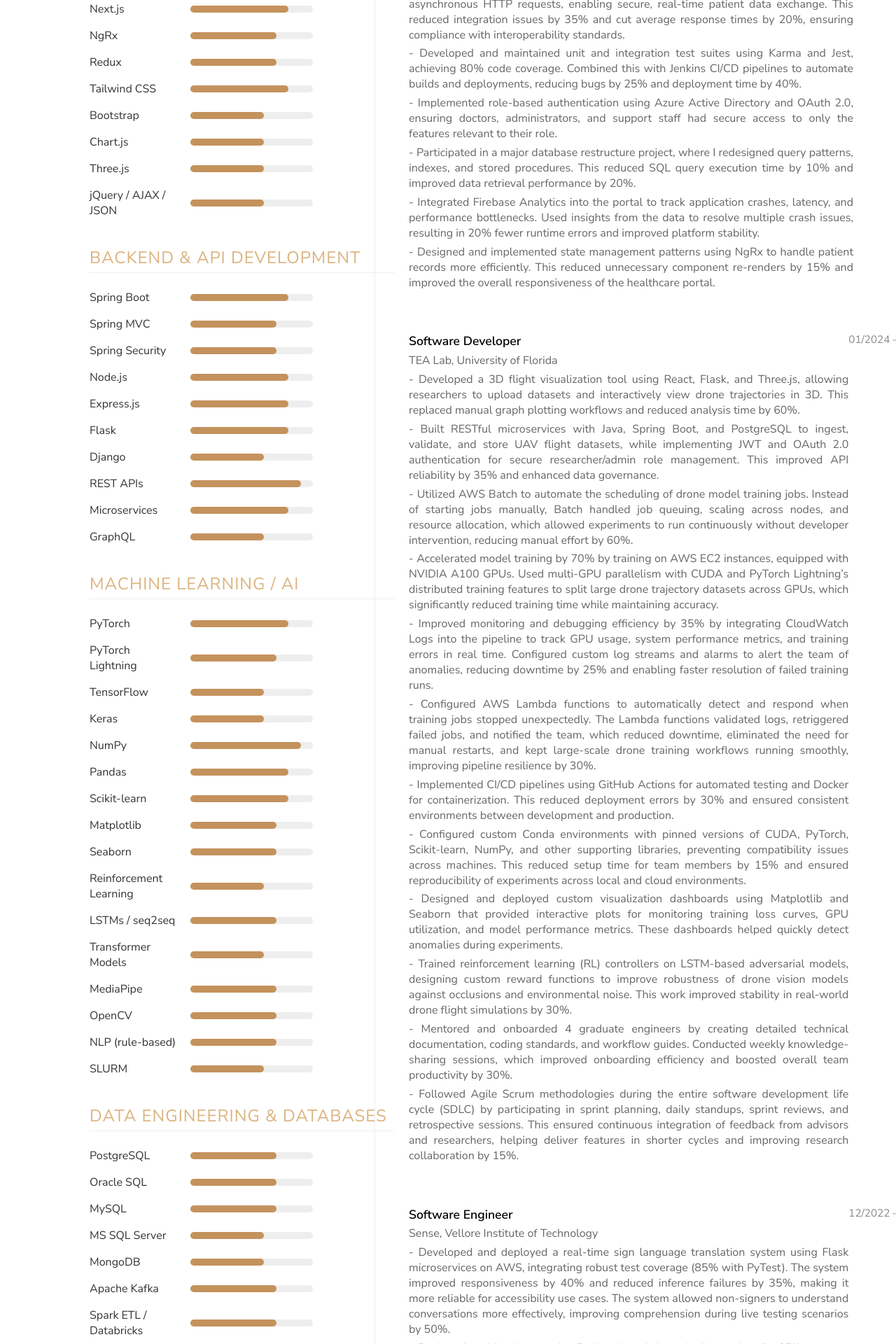
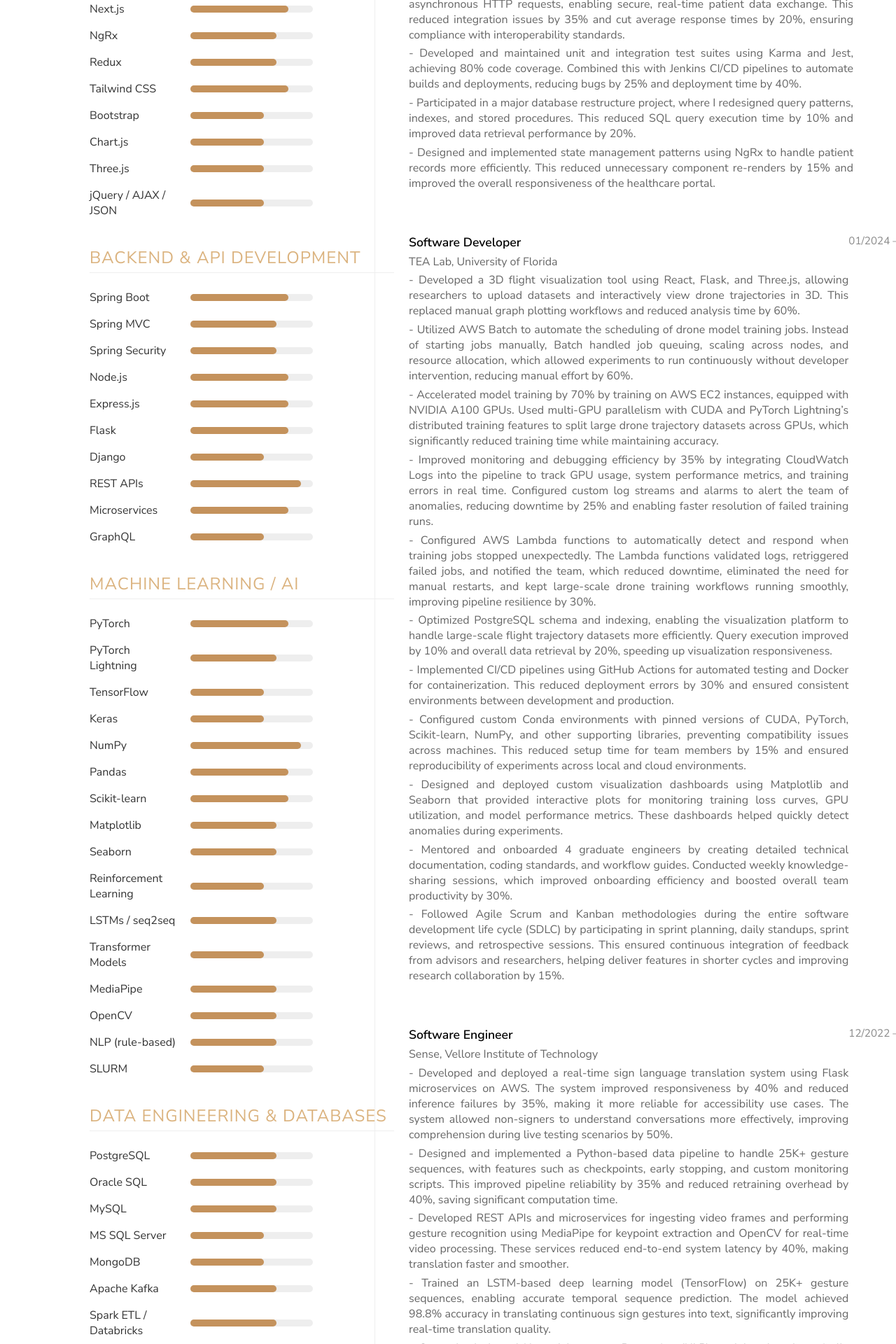
Before and after one commit to NadimintiSujan/sujan-portfolio, a React (Create React App) app: page /resume in a window 1280 px wide. Shown: the part 900-2820 px from the top of the page at 70% size. Built offline with nearby package versions, Linux system fonts and the light colour scheme; a web font is replaced by a local one.

Commit message:
Update Resume.js

```diff
--- a/src/pages/Resume.js
+++ b/src/pages/Resume.js
@@ -182,12 +182,8 @@ const Resume = () => {
                 by 20%, ensuring compliance with interoperability standards.</p>
                 <p>- Developed and maintained unit and integration test suites using Karma and Jest, achieving 80% code coverage. Combined this
                 with Jenkins CI/CD pipelines to automate builds and deployments, reducing bugs by 25% and deployment time by 40%.</p>
-                <p>- Implemented role-based authentication using Azure Active Directory and OAuth 2.0, ensuring doctors, administrators, and
-                support staff had secure access to only the features relevant to their role.</p>
                 <p>- Participated in a major database restructure project, where I redesigned query patterns, indexes, and stored procedures. This
                 reduced SQL query execution time by 10% and improved data retrieval performance by 20%.</p>
-                <p>- Integrated Firebase Analytics into the portal to track application crashes, latency, and performance bottlenecks. Used insights
-                from the data to resolve multiple crash issues, resulting in 20% fewer runtime errors and improved platform stability.</p>
                 <p>- Designed and implemented state management patterns using NgRx to handle patient records more efficiently. This reduced
                 unnecessary component re-renders by 15% and improved the overall responsiveness of the healthcare portal.</p>
               </div>
@@ -199,19 +195,16 @@ const Resume = () => {
                 <strong>Software Developer</strong>
                 <p>TEA Lab, University of Florida</p>
                 <p>- Developed a 3D flight visualization tool using React, Flask, and Three.js, allowing researchers to upload datasets and interactively view drone trajectories in 3D. This replaced manual graph plotting workflows and reduced analysis time by 60%.</p>
-                <p>- Built RESTful microservices with Java, Spring Boot, and PostgreSQL to ingest, validate, and store UAV flight datasets, while
-                implementing JWT and OAuth 2.0 authentication for secure researcher/admin role management. This improved API
-                reliability by 35% and enhanced data governance.</p>
                 <p>- Utilized AWS Batch to automate the scheduling of drone model training jobs. Instead of starting jobs manually, Batch handled job queuing, scaling across nodes, and resource allocation, which allowed experiments to run continuously without developer intervention, reducing manual effort by 60%.</p>
                 <p>- Accelerated model training by 70% by training on AWS EC2 instances, equipped with NVIDIA A100 GPUs. Used multi-GPU parallelism with CUDA and PyTorch Lightning’s distributed training features to split large drone trajectory datasets across GPUs, which significantly reduced training time while maintaining accuracy.</p>
                 <p>- Improved monitoring and debugging efficiency by 35% by integrating CloudWatch Logs into the pipeline to track GPU usage, system performance metrics, and training errors in real time. Configured custom log streams and alarms to alert the team of anomalies, reducing downtime by 25% and enabling faster resolution of failed training runs.</p>
                 <p>- Configured AWS Lambda functions to automatically detect and respond when training jobs stopped unexpectedly. The Lambda functions validated logs, retriggered failed jobs, and notified the team, which reduced downtime, eliminated the need for manual restarts, and kept large-scale drone training workflows running smoothly, improving pipeline resilience by 30%.</p>
+                <p>- Optimized PostgreSQL schema and indexing, enabling the visualization platform to handle large-scale flight trajectory datasets more efficiently. Query execution improved by 10% and overall data retrieval by 20%, speeding up visualization responsiveness.</p>
                 <p>- Implemented CI/CD pipelines using GitHub Actions for automated testing and Docker for containerization. This reduced deployment errors by 30% and ensured consistent environments between development and production.</p>
                 <p>- Configured custom Conda environments with pinned versions of CUDA, PyTorch, Scikit-learn, NumPy, and other supporting libraries, preventing compatibility issues across machines. This reduced setup time for team members by 15% and ensured reproducibility of experiments across local and cloud environments.</p>
                 <p>- Designed and deployed custom visualization dashboards using Matplotlib and Seaborn that provided interactive plots for monitoring training loss curves, GPU utilization, and model performance metrics. These dashboards helped quickly detect anomalies during experiments.</p>
-                <p>- Trained reinforcement learning (RL) controllers on LSTM-based adversarial models, designing custom reward functions to improve robustness of drone vision models against occlusions and environmental noise. This work improved stability in real-world drone flight simulations by 30%.</p>
                 <p>- Mentored and onboarded 4 graduate engineers by creating detailed technical documentation, coding standards, and workflow guides. Conducted weekly knowledge-sharing sessions, which improved onboarding efficiency and boosted overall team productivity by 30%.</p>
-                <p>- Followed Agile Scrum methodologies during the entire software development life cycle (SDLC) by participating in sprint planning, daily standups, sprint reviews, and retrospective sessions. This ensured continuous integration of feedback from advisors and researchers, helping deliver features in shorter cycles and improving research collaboration by 15%.</p>
+                <p>- Followed Agile Scrum and Kanban methodologies during the entire software development life cycle (SDLC) by participating in sprint planning, daily standups, sprint reviews, and retrospective sessions. This ensured continuous integration of feedback from advisors and researchers, helping deliver features in shorter cycles and improving research collaboration by 15%.</p>
               </div>
               <span>01/2024 – 05/2025</span>
             </div>
@@ -220,17 +213,14 @@ const Resume = () => {
               <div>
                 <strong>Software Engineer</strong>
                 <p>Sense, Vellore Institute of Technology</p>
-                <p>- Developed and deployed a real-time sign language translation system using Flask microservices on AWS, integrating robust
-                test coverage (85% with PyTest). The system improved responsiveness by 40% and reduced inference failures by 35%,
-                making it more reliable for accessibility use cases. The system allowed non-signers to understand conversations more
-                effectively, improving comprehension during live testing scenarios by 50%.</p>
+                <p>- Developed and deployed a real-time sign language translation system using Flask microservices on AWS. The system improved responsiveness by 40% and reduced inference failures by 35%,
+                making it more reliable for accessibility use cases. The system allowed non-signers to understand conversations more effectively, improving comprehension during live testing scenarios by 50%.</p>
                 <p>- Designed and implemented a Python-based data pipeline to handle 25K+ gesture sequences, with features such as checkpoints, early stopping, and custom monitoring scripts. This improved pipeline reliability by 35% and reduced retraining overhead by 40%, saving significant computation time.</p>
                 <p>- Developed REST APIs and microservices for ingesting video frames and performing gesture recognition using MediaPipe for keypoint extraction and OpenCV for real-time video processing. These services reduced end-to-end system latency by 40%, making translation faster and smoother.</p>
-                <p>- Trained an LSTM-based deep learning model (TensorFlow, Keras) on 25K+ gesture sequences, enabling accurate temporal sequence prediction. The model achieved 98.8% accuracy in translating continuous sign gestures into text, significantly improving real-time translation quality.</p>
+                <p>- Trained an LSTM-based deep learning model (TensorFlow) on 25K+ gesture sequences, enabling accurate temporal sequence prediction. The model achieved 98.8% accuracy in translating continuous sign gestures into text, significantly improving real-time translation quality.</p>
                 <p>- Created rule-based Natural Language Processing (NLP) modules that dynamically converted raw gesture sequences into grammatically correct text output. This ensured that translated sentences were more natural and context-aware for users.</p>
                 <p>- Implemented a responsive React frontend that displayed dynamic caption overlays on video feeds, ensuring that translated text appeared in sync with gestures. This improved readability by 25% and made the interface more accessible for users.</p>
                 <p>- Experimented with speech-to-text API to extend the system with live audio captioning, offering a combined accessibility solution for both hearing- and speech-impaired users.</p>
-                <p>- Built unit tests with PyTest to validate gesture recognition models and pipeline components, achieving 75% code coverage and catching multiple edge cases before deployment.</p>
                 <p>- Conducted usability studies with 20+ participants, including both signers and non-signers, to evaluate system performance and user experience. Gathered structured feedback that directly influenced UI/UX improvements, such as font sizes, overlay placement, and caption timing.</p>
               </div>
               <span>12/2022 – 06/2023</span>
@@ -254,7 +244,7 @@ const Resume = () => {
                 <p>Abbeysoft Technologies</p>
                 <p>- Designed and implemented Spring Boot microservices and REST APIs for a financial monitoring system workflows, enabling modular, reusable, and secure data exchange across backend services. This architecture improved maintainability and made it easier for multiple teams to extend features independently.</p>
                 <p>- Developed REST APIs to trigger Spark ETL jobs in Databricks, orchestrating ingestion and transformation of raw financial data stored in AWS S3. This automation eliminated repetitive manual processes, cutting data preparation effort by 30% and ensuring more consistent data availability for analytics.</p>
-                <p>- Created Kafka consumers to handle real-time fraud alerts, streaming them to frontend dashboards through WebSockets. This architecture delivered sub-2-second latency, improving fraud analyst responsiveness and reducing false negatives by enabling immediate investigation of suspicious activity.</p>
+                <p>- Created Kafka consumers to handle real-time fraud alerts, streaming them to frontend dashboards. This architecture delivered sub-2-second latency, improving fraud analyst responsiveness and reducing false negatives by enabling immediate investigation of suspicious activity.</p>
                 <p>- Built a MongoDB snapshot store to persist recent transaction logs and event streams, allowing dashboards to reload the latest data instantly after refresh or restart. This not only enhanced the user experience for fraud analysts but also improved backend recovery speed by 30% in failover situations.</p>
                 <p>- Wrote unit and integration tests with JUnit, achieving 85% coverage across critical services. This high test coverage significantly reduced regressions and improved confidence during production releases, while speeding up code reviews.</p>
                 <p>- Deployed containerized backend services on AWS ECS Fargate using automated CI/CD pipelines, which streamlined deployments across multiple environments. This reduced deployment time by 35% while improving scalability and fault tolerance of the financial system.</p>
```
